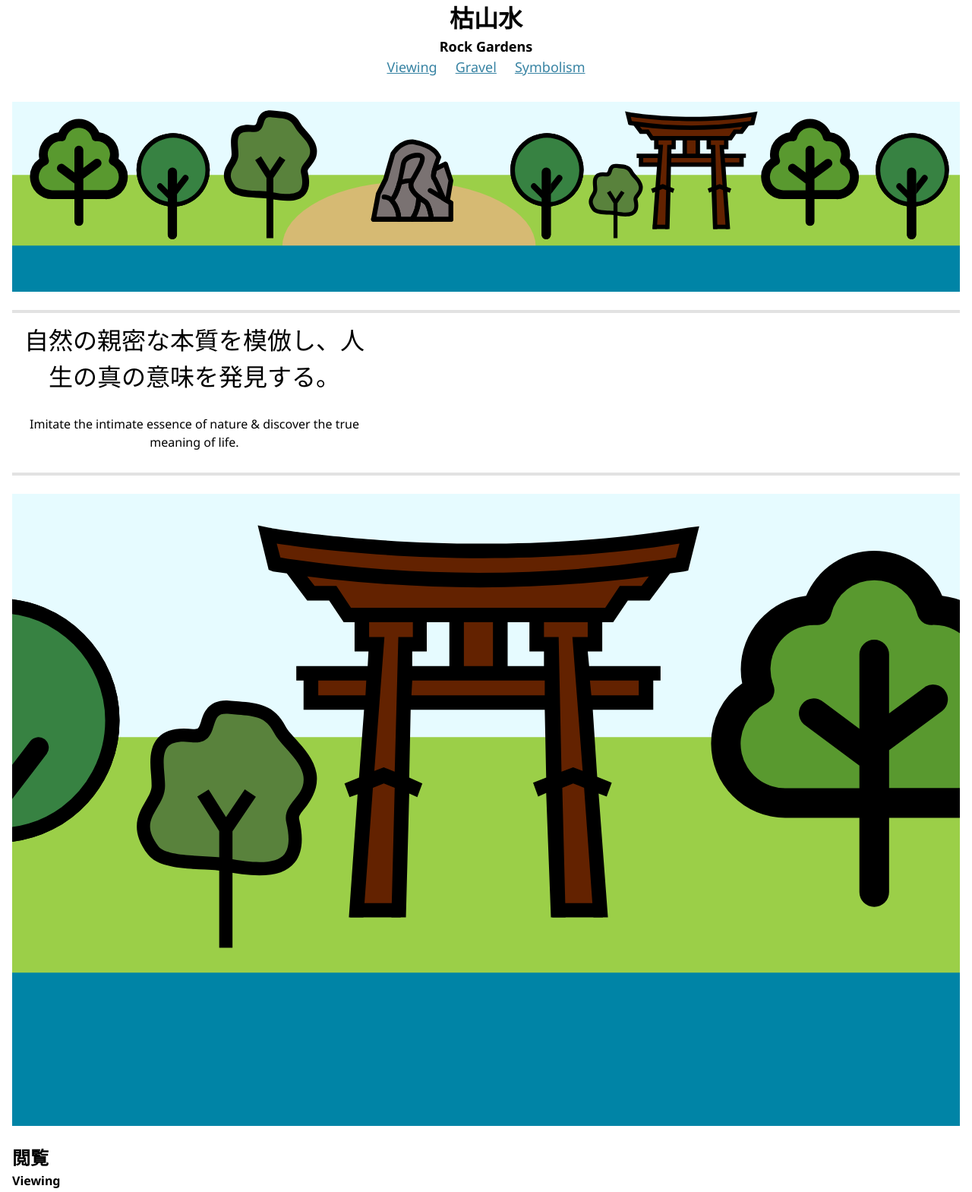
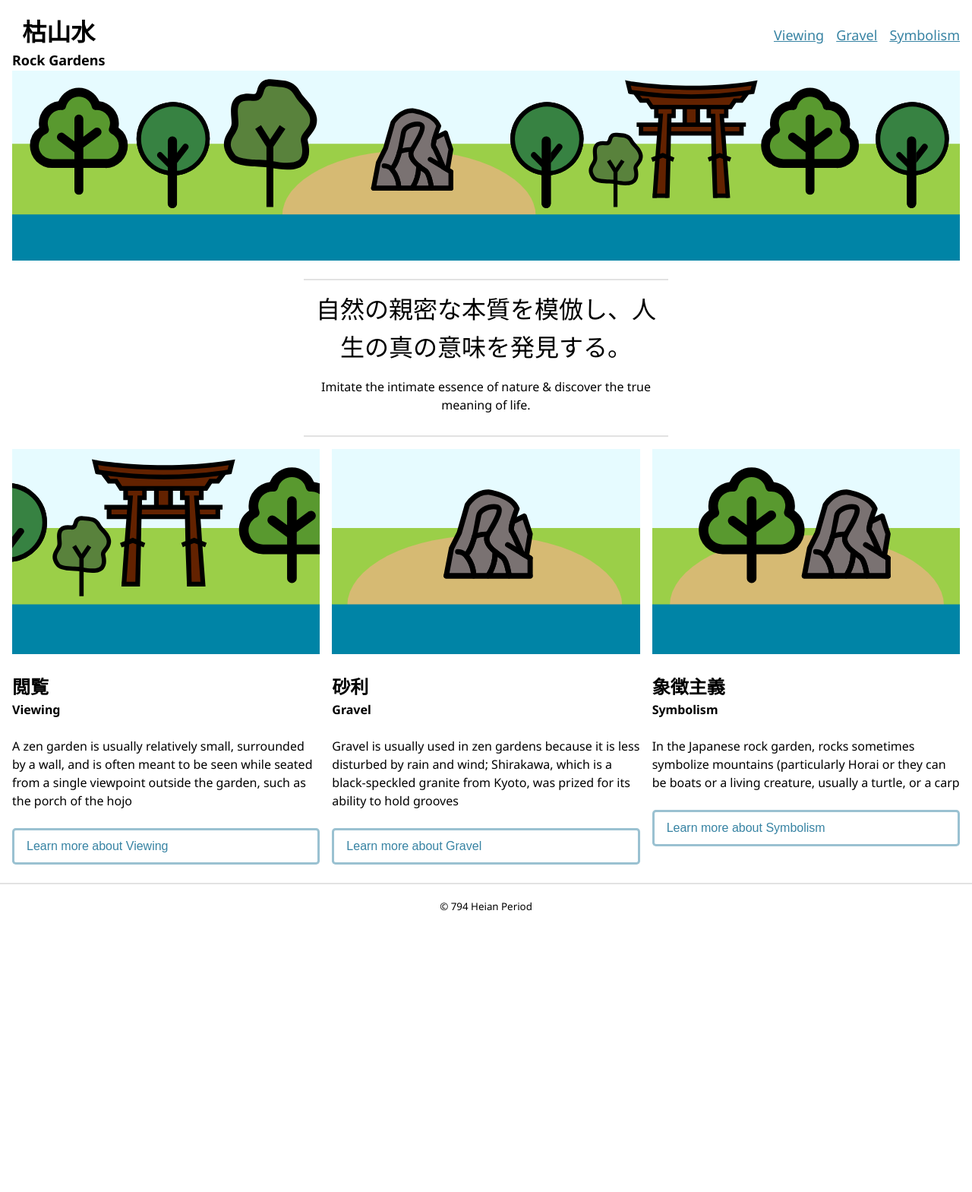
Before and after one commit to zannallan/modularity-mindfulness, a plain HTML site: page index.html in a window 1280 px wide. Shown: the top 1569 px of the page at 76% size. After the commit the page ends 1220 px from the top, so only its background shows below. Drawn offline with Linux system fonts and the light colour scheme.

Commit message:
Add content for media queries

```diff
--- a/css/main.css
+++ b/css/main.css
@@ -1,3 +1,9 @@
+@-moz-viewport { width: device-width; scale: 1; }
+@-ms-viewport { width: device-width; scale: 1; }
+@-o-viewport { width: device-width; scale: 1; }
+@-webkit-viewport { width: device-width; scale: 1; }
+@viewport { width: device-width; scale: 1; }
+
 html {
   box-sizing: border-box;
   -webkit-text-size-adjust: 100%;
@@ -17,6 +23,10 @@ html {
   font-style: normal;
 }
 
+i {
+  font-style: normal;
+}
+
 body {
   margin: 0;
 }
@@ -26,6 +36,11 @@ img {
   width: 100%;
 }
 
+header {
+  padding: 1rem;
+  padding-bottom: .5rem;
+}
+
 h1 {
   margin: 0;
 }
@@ -33,10 +48,12 @@ h1 {
 h2 {
   font-size: 2rem;
   font-weight: normal;
+  margin-bottom: 1rem;
 }
 
-header h3 {
+header h2 {
   font-size: 1.125rem;
+  font-weight: bold;
   margin: 0;
 }
 
@@ -61,7 +78,7 @@ nav ul {
   justify-content: center;
   padding-left: 0;
   margin-top: 0;
-  margin-bottom: 1.5rem;
+  margin-bottom: 1rem;
 }
 
 nav li {
@@ -70,8 +87,8 @@ nav li {
 }
 
 nav li:nth-child(2) {
-  margin-left: 1.5rem;
-  margin-right: 1.5rem;
+  margin-left: 1rem;
+  margin-right: 1rem;
 }
 
 nav a {
@@ -93,25 +110,27 @@ nav a:hover {
 }
 
 hr {
-   margin: 0;
-   border: 2px solid #e2e2e2;
+  margin: 0;
+  border: 1.5px solid #e2e2e2;
 }
 
-.banner {
-  padding-bottom: 1.5rem;
+main {
+  padding: 1rem;
 }
 
-article {
-  padding: .5em 1em .6em;
+.viewing {
+  margin-top: 1.5rem;
+  margin-bottom: .5rem;
 }
 
-.viewing, .gravel, .symbolism {
-  margin-bottom: 1.5rem;
-  margin-top: 1.5rem;
+.gravel, .symbolism {
+  margin-bottom: .5rem;
+  margin-top: 1rem;
 }
 
 .button {
   text-align: center;
+  padding-top: .5rem;
 }
 
 .button button {
@@ -119,7 +138,7 @@ article {
   border: .2rem solid rgba(55, 131, 163, .5);
   background-color: #fff;
   color: #3783a3;
-  padding: 1rem;
+  padding: .75rem 1rem;
   width: 100%;
   text-align: left;
   font-size: 1rem;
@@ -132,3 +151,60 @@ article {
 footer {
   text-align: center;
 }
+
+@media only screen and (min-width: 38em)  {
+  header {
+    display: grid;
+    grid-template-areas:
+    "logo navigation"
+    "banner banner";
+  }
+
+  .logo {
+    grid-area: logo;
+    justify-self: left;
+  }
+
+  nav {
+    grid-area: navigation;
+    justify-self: right;
+    align-self: center;
+  }
+
+  .banner {
+    grid-area: banner;
+  }
+
+  main hr {
+    max-width: 30em;
+    margin: 0 auto;
+  }
+
+  .about {
+    margin: 0 auto;
+  }
+
+  .cards {
+    display: grid;
+    grid-template-columns: 1fr 1fr 1fr;
+    column-gap: 1rem;
+    justify-items: end;
+  }
+
+  .gravel p, .symbolism p {
+    margin-bottom: 2.5rem;
+  }
+
+  .viewing {
+    margin-top: 1rem;
+  }
+
+}
+
+@media only screen and (min-width: 60em)  {
+
+  .gravel p, .symbolism p {
+    margin-bottom: 1rem;
+  }
+
+}
--- a/index.html
+++ b/index.html
@@ -3,69 +3,69 @@
 <head>
   <meta charset="utf-8">
   <title>Rock Gardens</title>
+  <meta name="handheldfriendly" content="true">
+  <meta name="mobileoptimized" content="240">
   <meta name="viewport" content="width=device-width,initial-scale=1">
   <link href="css/main.css" rel="stylesheet">
   <link href="https://fonts.googleapis.com/css2?family=Noto+Sans+JP:wght@400;700&family=Noto+Sans:wght@400;700&display=swap" rel="stylesheet">
 </head>
 <body>
-  <header>
+  <header role="banner">
     <div class="logo">
-      <h1>枯山水</h1>
-      <h3>Rock Gardens</h3>
+      <h1><i lang="ja">枯山水</i></h1>
+      <h2>Rock Gardens</h2>
     </div>
-    <nav>
+    <nav role="navigation">
       <ul>
         <li><a href="#">Viewing</a></li>
         <li><a href="#">Gravel</a></li>
         <li><a href="#">Symbolism</a></li>
       </ul>
     </nav>
+    <div class="banner">
+      <img src="images/banner.svg" alt="banner image">
+    </div>
   </header>
-  <article>
-    <section>
-      <div class="banner">
-        <img src="images/banner.svg" alt="banner image">
-      </div>
-    </section>
+  <main role="main">
     <hr>
     <section class="about">
-      <h2>自然の親密な本質を模倣し、人生の真の意味を発見する。</h2>
+      <h2><i lang="ja">自然の親密な本質を模倣し、人生の真の意味を発見する。</i></h2>
       <p>Imitate the intimate essence of nature & discover the true meaning of life.</p>
     </section>
     <hr>
-    <section>
+    <section class="cards">
       <div class="viewing">
         <img src="images/viewing.svg" alt="">
-        <h3>閲覧</h3>
+        <h3><i lang="ja">閲覧</i></h3>
         <h4>Viewing</h4>
         <p>A zen garden is usually relatively small, surrounded by a wall, and is often meant to be seen while seated from a single viewpoint outside the garden, such as the porch of the hojo</p>
         <div class="button">
-          <button type="button" name="viewing">Learn more about Viewing</button>
+          <button type="button">Learn more about Viewing</button>
         </div>
       </div>
       <div class="gravel">
         <img src="images/gravel.svg" alt="">
-        <h3>砂利</h3>
+        <h3><i lang="ja">砂利</i></h3>
         <h4>Gravel</h4>
         <p>Gravel is usually used in zen gardens because it is less disturbed by rain and wind; Shirakawa, which is a black-speckled granite from Kyoto, was prized for its ability to hold grooves</p>
         <div class="button">
-          <button type="button" name="gravel">Learn more about Gravel</button>
+          <button type="button">Learn more about Gravel</button>
         </div>
       </div>
       <div class="symbolism">
         <img src="images/symbolism.svg" alt="">
-        <h3>象徴主義</h3>
+        <h3><i lang="ja">象徴主義</i></h3>
         <h4>Symbolism</h4>
         <p>In the Japanese rock garden, rocks sometimes symbolize mountains (particularly Horai or they can be boats or a living creature, usually a turtle, or a carp</p>
         <div class="button">
-          <button type="button" name="symbolism">Learn more about Symbolism</button>
+          <button type="button">Learn more about Symbolism</button>
         </div>
       </div>
     </section>
-  </article>
+  </main>
   <hr>
-  <footer>
-    <p><small>© 794 Heian Period</small><p>
+  <footer role="contentinfo">
+    <p><small>© 794 Heian Period</small></p>
   </footer>
 </body>
 </html>
```
